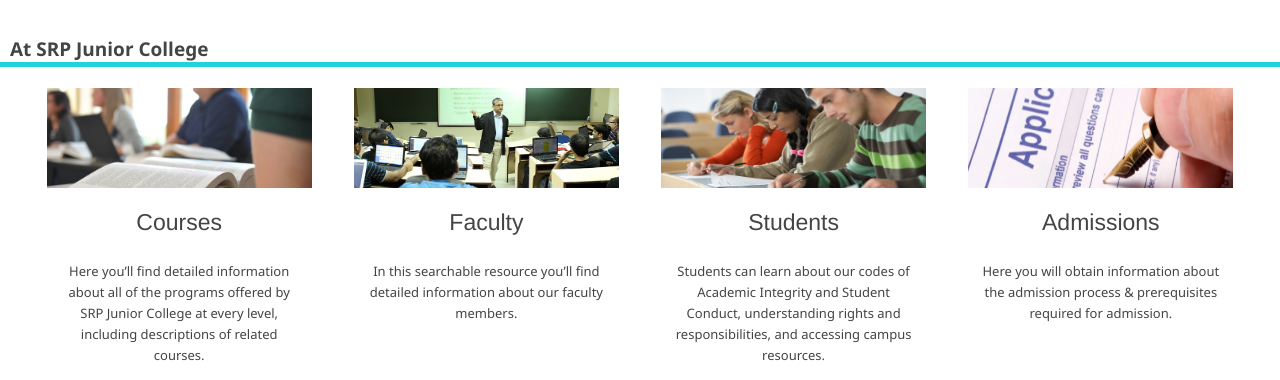
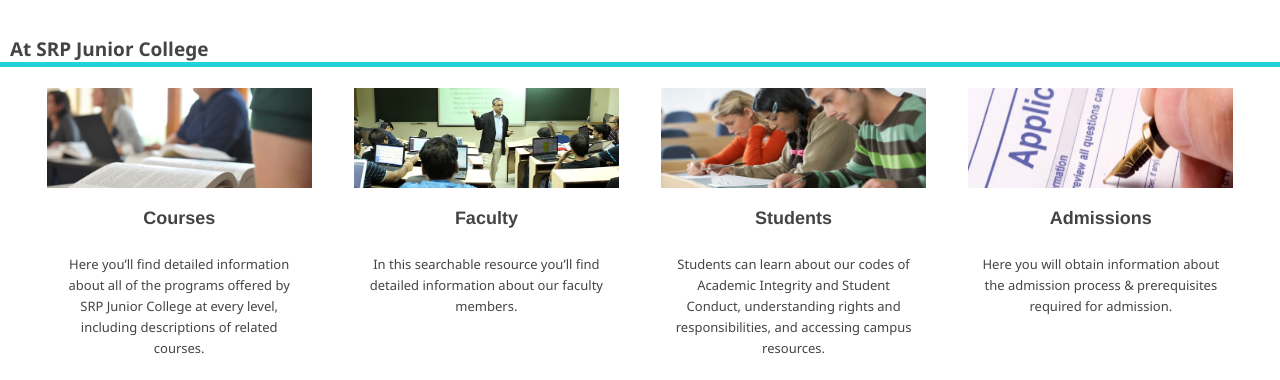
Before and after one commit to pratiksule/SRPWebMain, a plain HTML site: page master.html in a window 1280 px wide. Shown: the part 510-890 px from the top of the page. Drawn offline with nearby package versions, Linux system fonts and the light colour scheme; some icons are missing.

Commit message:
Cosmetic changes to home page.

```diff
--- a/master.html
+++ b/master.html
@@ -109,7 +109,7 @@
                     <div class="service-icon-box">
                         <img id="image-courses" src="images/courses.jpg" alt="" class="service-icon">
                     </div>
-                    <h4 class="service-heading">Courses</h4>
+                    <h5 class="service-heading"><b>Courses</b></h5>
                     <p class="service-description">
                         Here you’ll find detailed information about all of the programs offered by SRP Junior College at every level, including descriptions of related courses.
                     </p>
@@ -118,7 +118,7 @@
                     <div class="service-icon-box">
                         <img id="image-faculty" src="images/faculty.jpg" alt="" class="service-icon">
                     </div>
-                    <h4 class="service-heading">Faculty</h4>
+                    <h5 class="service-heading"><b>Faculty</b></h5>
                     <p class="service-description">
                         In this searchable resource you’ll find detailed information about our faculty members.
                     </p>
@@ -127,7 +127,7 @@
                     <div class="service-icon-box">
                         <img id="image-students" src="images/students.jpg" alt="" class="service-icon">
                     </div>
-                    <h4 class="service-heading">Students</h4>
+                    <h5 class="service-heading"><b>Students</b></h5>
                     <p class="service-description">
                         Students can learn about our codes of Academic Integrity and Student Conduct, understanding rights and responsibilities, and accessing campus resources.
                     </p>
@@ -136,7 +136,7 @@
                     <div class="service-icon-box">
                         <img id="image-admissions" src="images/admissions.jpg" alt="" class="service-icon">
                     </div>
-                    <h4 class="service-heading">Admissions</h4>
+                    <h5 class="service-heading"><b>Admissions</b></h5>
                     <p class="service-description">
                         Here you will obtain information about the admission process & prerequisites required for admission.
                     </p>
```
